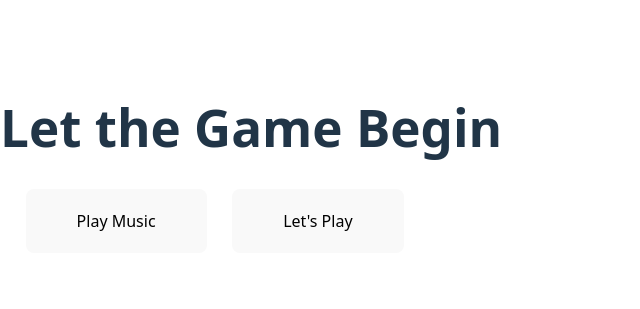
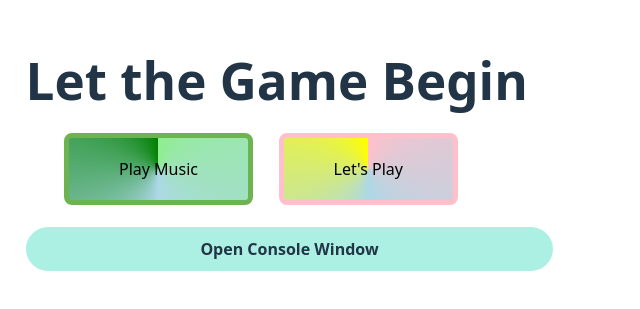
Before and after one commit to madhurrathod/Text-Based-Console-Game, a React (Vite) app: page / in a window 1280 px wide. Shown: the part 241-550 px from the top of the page, without its empty margins (0-640 px from the left). Built offline with nearby package versions, Linux system fonts and the light colour scheme.

Commit message:
added css and refined logic

```diff
--- a/src/App.jsx
+++ b/src/App.jsx
@@ -5,6 +5,7 @@ function App(){
 
   return(<>
       <PlayMusic />
+      <h4 style={{"margin-left":"2vw","background":"rgba(127, 233, 212, 0.65)","border-radius":"50px","text-align":"center","padding":"10px"}}>Open Console Window</h4>
   </>)
 }
 export default App;
--- a/src/game.jsx
+++ b/src/game.jsx
@@ -1,6 +1,3 @@
-
-// const music = new Audio('../Assets/Music/gamebgm.mp3')
-// music.play()
 
 export default function textBased(){
     console.log("Enter Your Name");
@@ -50,12 +47,20 @@ export default function textBased(){
                                                                                             console.log("ufff, I can't stop music")
                                                                                             setTimeout(()=>{
                                                                                                 console.log("But I can play more songs")
-                                                                                                setInterval(()=>{
-                                                                                                    console.log("I'll ruin your experience")
+                                                                                                setTimeout(()=>{
                                                                                                     const music = new Audio('../Assets/Music/gamebgm.mp3')
                                                                                                     music.play()
+                                                                                                    console.log("I'll ruin your experience")
+                                                                                                    setTimeout(()=>{
 
-                                                                                                    },5000)
+                                                                                                        setInterval(()=>{
+                                                                                                            console.log("I'll ruin your experience")
+                                                                                                            const music = new Audio('../Assets/Music/gamebgm.mp3')
+                                                                                                            music.play()
+                                                                                                        },200)
+                                                                                                    },2000)
+
+                                                                                                    },2000)
                                                                                             },2000)
                                                                                         },2000)
                                                                                     },1000)
--- a/src/musicplayer.jsx
+++ b/src/musicplayer.jsx
@@ -24,13 +24,15 @@ export default function PlayMusic(){
     return(
     <>
 
-        <h1>Let the Game Begin</h1>
-        <button style = {{"margin-left":"2vw","padding":"20px 50px"}}
+        <h1 style={{"text-align":"center","margin":"2vw"}}>Let the Game Begin</h1>
+        <button style = {{"margin-left":"5vw","padding":"20px 50px","background-image":"conic-gradient(lightgreen,lightblue,green)",
+        "border":"5px solid rgb(109, 180, 81)"}}
         onClick={()=>{toggle()}} >
         {!isPlaying ? "Play Music":"Pause Music"}
             </button>
 
-        <button style={{"margin-left":"2vw","padding":"20px 50px"}}
+        <button style={{"margin-left":"2vw","padding":"20px 50px","background-image":"conic-gradient(pink,lightblue,yellow)",
+        "border":"5px solid pink"}}
         onClick={textBased}>
         Let's Play
         </button>
```
